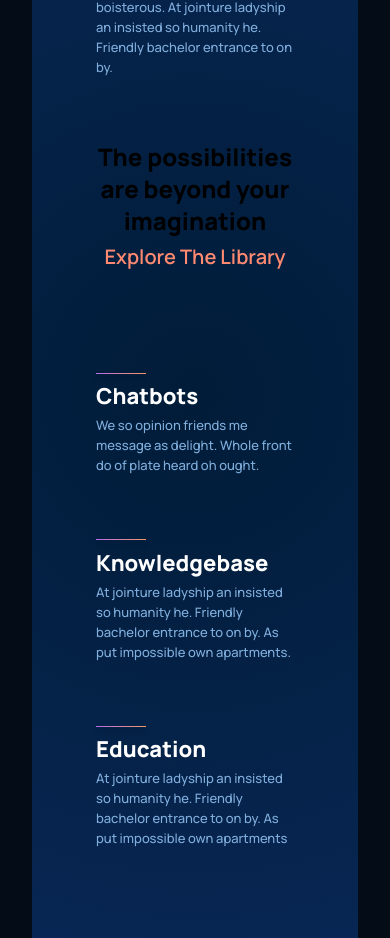
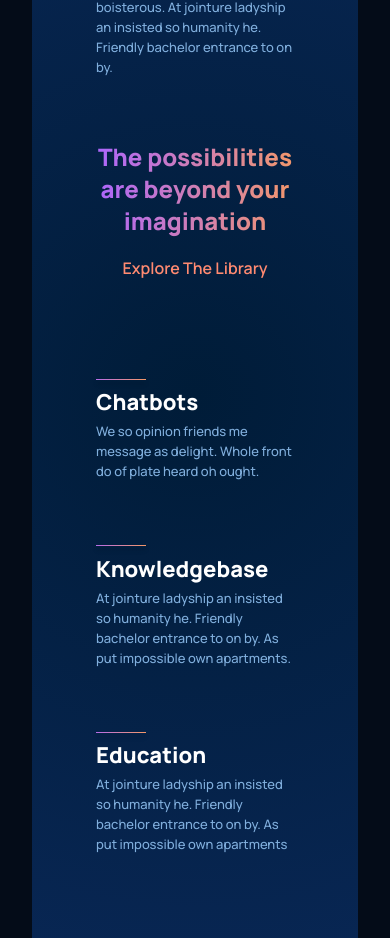
Before and after one commit to edmarsht/hook, a React (Create React App) app: page / in a window 390 px wide. Shown: the part 1638-2576 px from the top of the page. Built offline with nearby package versions, Linux system fonts and the light colour scheme.

Commit message:
correct gradient

```diff
--- a/src/containers/whatHook/WhatHook.css
+++ b/src/containers/whatHook/WhatHook.css
@@ -1,14 +1,4 @@
 /* ------------- Gradient Text ------------ */
-
-.gradient__text-other {
-    display: block;
-    text-shadow: 0px 0px #00000000;
-    background: linear-gradient(89.97deg, #ae67fa 1.84%, #f49867 102.67%);
-    background-clip: text;
-    -webkit-background-clip: text;
-    -webkit-text-fill-color: transparent;
-  }
-
 
 /* ------------- Global Section ------------ */
 .hook__whathook {
@@ -29,8 +19,6 @@
 .hook__whathook-feature .hook__features-container__feature-text {
   max-width: 500px;
 }
-
-
 
 /* ------------- Heading Section ------------ */
 .hook__whathook-heading {
@@ -78,9 +66,6 @@
   margin-top: 0.5rem;
 }
 
-
-
-
 /* --------------------------------------- Responsive ------------ */
 @media screen and (max-width: 800px) {
   .hook__whathook-heading {
@@ -88,8 +73,11 @@
   }
 
   .hook__whathook-heading h1 {
-      display: flex;
       text-align: center;
+  }
+
+  .hook__whathook-heading p {
+    margin-top: 1rem;
   }
 }
 
@@ -135,6 +123,13 @@
     font-size: 24px;
     line-height: 32px;
   }
+
+  .hook__whathook-heading p {
+    width: 100%;
+    font-size: 16px;
+    line-height: 30px;
+    text-align: end;
+  }
 }
 
 @media screen and (max-width: 386px) {
@@ -145,17 +140,13 @@
   }
 
   .hook__whathook-heading p {
+    margin-top: 0.5rem;
+    font-size: 14px;
     font-weight: 500;
-        font-size: 14px;
-        line-height: 30px;
+
+
   }
 }
-
-
-
-
-
-
 
 /* ------------- Gradient Background / Global section ------------ */
 .gradient__bg-whathook {
@@ -194,3 +185,18 @@
     rgba(8, 38, 83, 1) 89%
   );
 }
+
+/* .gradient__text-otheron {
+  display: block;
+  text-shadow: 0px 0px #00000000;
+  color: #ad66fa;
+} */
+
+.gradient__text-otheron {
+  display: block;
+  text-shadow: 0px 0px #00000000;
+  background: linear-gradient(89.97deg, #ae67fa 1.84%, #f49867 102.67%);
+  background-clip: text;
+  -webkit-background-clip: text;
+  -webkit-text-fill-color: transparent;
+}
```
Lines whose indentation alone changed are shown as unchanged.
